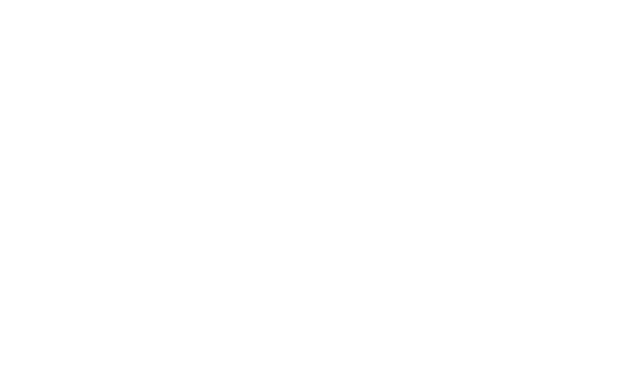
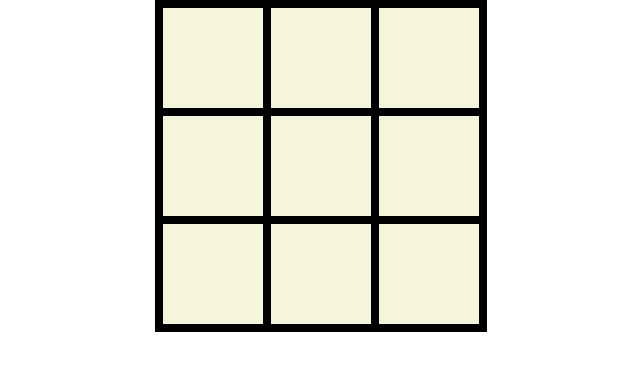
Before and after one commit to sfratczak/odin-tictactoe, a website: page index.html in a window 1280 px wide. Shown: the whole page, without its empty margins (319-959 px from the left). Drawn offline with Linux system fonts and the light colour scheme.

Commit message:
Add base gameboard CSS

```diff
--- a/index.html
+++ b/index.html
@@ -5,6 +5,7 @@
     <meta http-equiv="X-UA-Compatible" content="IE=edge" />
     <meta name="viewport" content="width=device-width, initial-scale=1.0" />
     <script src="./script.js" defer></script>
+    <link rel="stylesheet" href="./style.css" />
     <title>Odin Tic Tac Toe</title>
   </head>
   <body>
--- a/style.css
+++ b/style.css
@@ -0,0 +1,156 @@
+/* http://meyerweb.com/eric/tools/css/reset/
+   v2.0 | 20110126
+   License: none (public domain)
+*/
+
+html,
+body,
+div,
+span,
+applet,
+object,
+iframe,
+h1,
+h2,
+h3,
+h4,
+h5,
+h6,
+p,
+blockquote,
+pre,
+a,
+abbr,
+acronym,
+address,
+big,
+cite,
+code,
+del,
+dfn,
+em,
+img,
+ins,
+kbd,
+q,
+s,
+samp,
+small,
+strike,
+strong,
+sub,
+sup,
+tt,
+var,
+b,
+u,
+i,
+center,
+dl,
+dt,
+dd,
+ol,
+ul,
+li,
+fieldset,
+form,
+label,
+legend,
+table,
+caption,
+tbody,
+tfoot,
+thead,
+tr,
+th,
+td,
+article,
+aside,
+canvas,
+details,
+embed,
+figure,
+figcaption,
+footer,
+header,
+hgroup,
+menu,
+nav,
+output,
+ruby,
+section,
+summary,
+time,
+mark,
+audio,
+video {
+  margin: 0;
+  padding: 0;
+  border: 0;
+  font-size: 100%;
+  font: inherit;
+  vertical-align: baseline;
+}
+/* HTML5 display-role reset for older browsers */
+article,
+aside,
+details,
+figcaption,
+figure,
+footer,
+header,
+hgroup,
+menu,
+nav,
+section {
+  display: block;
+}
+body {
+  line-height: 1;
+}
+ol,
+ul {
+  list-style: none;
+}
+blockquote,
+q {
+  quotes: none;
+}
+blockquote:before,
+blockquote:after,
+q:before,
+q:after {
+  content: "";
+  content: none;
+}
+table {
+  border-collapse: collapse;
+  border-spacing: 0;
+}
+
+/*END CSS RESET*/
+body {
+  display: grid;
+  grid-auto-flow: column;
+  justify-content: center;
+  font-family: Arial, Helvetica, sans-serif;
+}
+
+#gameboard {
+  width: 316px;
+  height: 316px;
+  display: grid;
+  grid-template: 100px 100px 100px / 100px 100px 100px;
+  gap: 8px;
+  background-color: black;
+  border: 8px solid black;
+}
+
+.cell {
+  background-color: beige;
+  display: grid;
+  place-content: center;
+  font-size: 3rem;
+  font-weight: bold;
+  cursor: pointer;
+}
```
